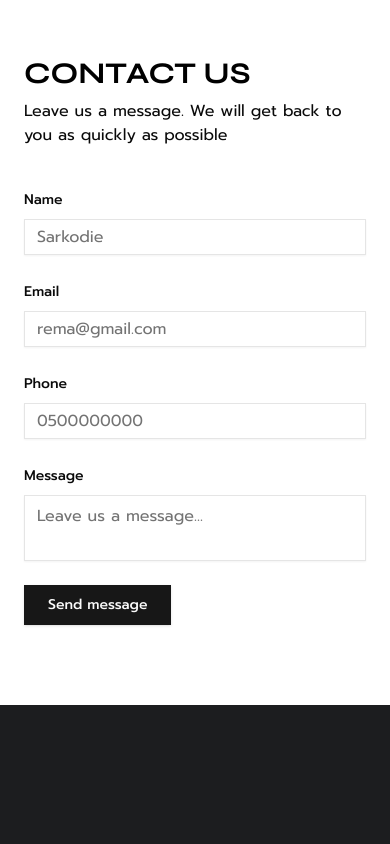
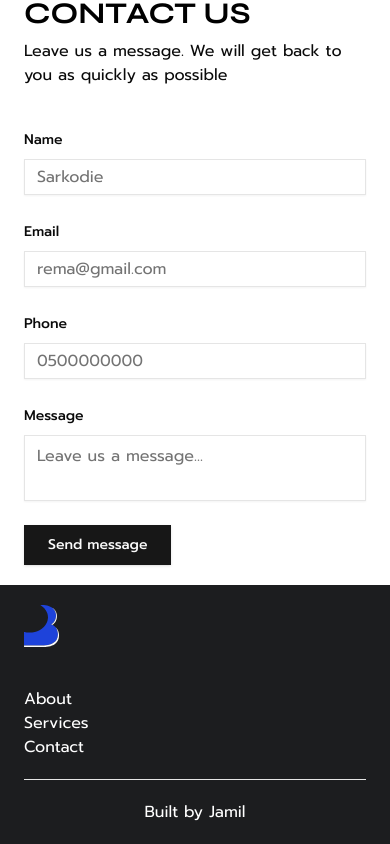
Before and after one commit to bjamyl/big-productions, a Next.js app: page / in a window 390 px wide. Shown: the part 5072-5916 px from the top of the page. Before the commit the page ends 5777 px from the top, so only its background shows below. Built offline with nearby package versions, Linux system fonts and the light colour scheme; a web font is replaced by a local one.

Commit message:
feat: adjust padding and other styling on several components for better ux

```diff
--- a/app/(client)/page.tsx
+++ b/app/(client)/page.tsx
@@ -1,6 +1,7 @@
 import About from "@/components/About";
 import ArtistWall from "@/components/ArtistWall";
 import Contact from "@/components/Contact";
+import Footer from "@/components/Footer";
 import Header from "@/components/Header";
 import HeroSlider from "@/components/HeroSlider";
 import Services from "@/components/Services";
@@ -17,6 +18,7 @@ export default function Home() {
       <ArtistWall />
       <Testimonials/>
       <Contact/>
+      <Footer/>
     </div>
   );
 }
--- a/components/ArtistWall.tsx
+++ b/components/ArtistWall.tsx
@@ -38,7 +38,7 @@ export default function ArtistWall() {
   ];
   return (
     <section>
-      <div className="mx-6 py-20 md:py-32 md:mx-16 xl:mx-64">
+      <div className="mx-6 py-20 md:py-32 md:mx-16 2xl:mx-64">
         <div>
           <p
             className={`text-black font-bold text-3xl md:text-4xl uppercase mb-5 lg:text-5xl ${syne.className}`}
--- a/components/ArtistWallImage.tsx
+++ b/components/ArtistWallImage.tsx
@@ -12,5 +12,5 @@ export default function ArtistWallImage({ img, name }: ArtistWallImageProps) {
       <Image src={img} width={1280} height={720} alt={name} className=" brightness-50 object-cover h-full" />
       <p className="absolute bottom-5 left-4 text-white text-2xl font-bold">{name}</p>
     </div>
-  );
+  )
 }
--- a/components/Contact.tsx
+++ b/components/Contact.tsx
@@ -11,7 +11,7 @@ const syne = Syne({
 export default function Contact() {
   return (
     <section>
-      <div className="mx-6 py-20 md:py-32 md:mx-16 xl:mx-64">
+      <div className="mx-6 py-5 md:py-10 xl:py-32 md:mx-16 2xl:mx-64">
         <div>
           <p
             className={`text-black font-bold text-3xl md:text-4xl uppercase mb-2 lg:text-5xl ${syne.className}`}
--- /dev/null
+++ b/components/Footer.tsx
@@ -0,0 +1,45 @@
+import Link from "next/link";
+import Image from "next/image";
+import { Separator } from "@/components/ui/separator";
+
+export default function Footer() {
+  const footerLinks = [
+    {
+      title: "About",
+      url: "/about",
+    },
+    {
+      title: "Services",
+      url: "/services",
+    },
+    {
+      title: "Contact",
+      url: "/contact",
+    },
+  ];
+  return (
+    <section className="bg-[#1C1D1F]">
+      <footer className="mx-6 py-5 md:py-10 md:mx-16 2xl:mx-64">
+        <div className="md:flex md:items-center md:justify-between">
+          <Link href="/" className="h-fit">
+            <Image src="/logo-mark.svg" alt="logo" width={35} height={35} />
+          </Link>
+          <div className="h-fit md:flex w-fit text-white gap-4 mt-10">
+            {footerLinks.map((link) => (
+              <Link href={link.url}>
+                <p>{link.title}</p>
+              </Link>
+            ))}
+          </div>
+        </div>
+        <Separator className="my-5" />
+        <p className="text-white text-center">
+          Built by{" "}
+          <a target="_black" href="https://jamilb.vercel.app">
+            Jamil
+          </a>
+        </p>
+      </footer>
+    </section>
+  );
+}
--- a/components/Services.tsx
+++ b/components/Services.tsx
@@ -41,7 +41,7 @@ export default function Services() {
   ];
   return (
     <section className="bg-[#1C1D1F]">
-      <div className="mx-6 py-20 md:py-32 md:mx-16 xl:mx-64">
+      <div className="mx-6 py-20 md:py-32 md:mx-16 2xl:mx-64">
         <div>
           <p
             className={`text-white font-bold text-3xl md:text-4xl uppercase mb-10 md:mb-16 lg:text-5xl ${syne.className}`}
--- a/components/Testimonials.tsx
+++ b/components/Testimonials.tsx
@@ -57,7 +57,7 @@ export default function Testimonials() {
   ];
   return (
     <section className="bg-[#1C1D1F]">
-      <div className="mx-6 py-20 md:py-32 md:mx-16 xl:mx-64">
+      <div className="mx-6 py-20 md:py-32 md:mx-16 2xl:mx-64">
         <div>
           <p
             className={`text-white font-bold text-3xl md:text-4xl uppercase mb-10 md:mb-16 lg:text-5xl ${syne.className}`}
--- /dev/null
+++ b/components/ui/separator.tsx
@@ -0,0 +1,31 @@
+"use client"
+
+import * as React from "react"
+import * as SeparatorPrimitive from "@radix-ui/react-separator"
+
+import { cn } from "@/lib/utils"
+
+const Separator = React.forwardRef<
+  React.ElementRef<typeof SeparatorPrimitive.Root>,
+  React.ComponentPropsWithoutRef<typeof SeparatorPrimitive.Root>
+>(
+  (
+    { className, orientation = "horizontal", decorative = true, ...props },
+    ref
+  ) => (
+    <SeparatorPrimitive.Root
+      ref={ref}
+      decorative={decorative}
+      orientation={orientation}
+      className={cn(
+        "shrink-0 bg-border",
+        orientation === "horizontal" ? "h-[1px] w-full" : "h-full w-[1px]",
+        className
+      )}
+      {...props}
+    />
+  )
+)
+Separator.displayName = SeparatorPrimitive.Root.displayName
+
+export { Separator }
--- a/package.json
+++ b/package.json
@@ -12,6 +12,7 @@
     "@gsap/react": "^2.1.1",
     "@hookform/resolvers": "^3.10.0",
     "@radix-ui/react-label": "^2.1.1",
+    "@radix-ui/react-separator": "^1.1.1",
     "@radix-ui/react-slot": "^1.1.1",
     "@radix-ui/react-toast": "^1.2.4",
     "@sanity/icons": "^3.5.7",
```
Also changed, not shown: 1 other file (tests, documents, lock files or other folders).
